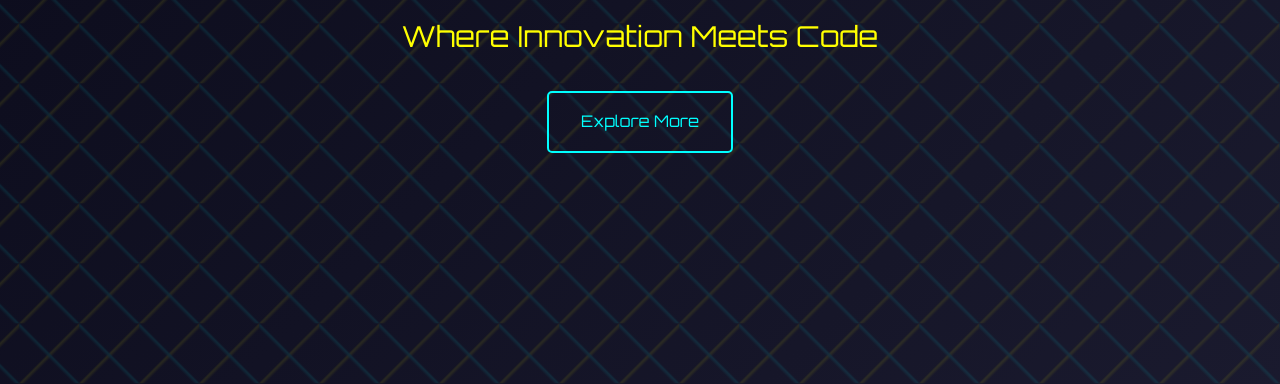
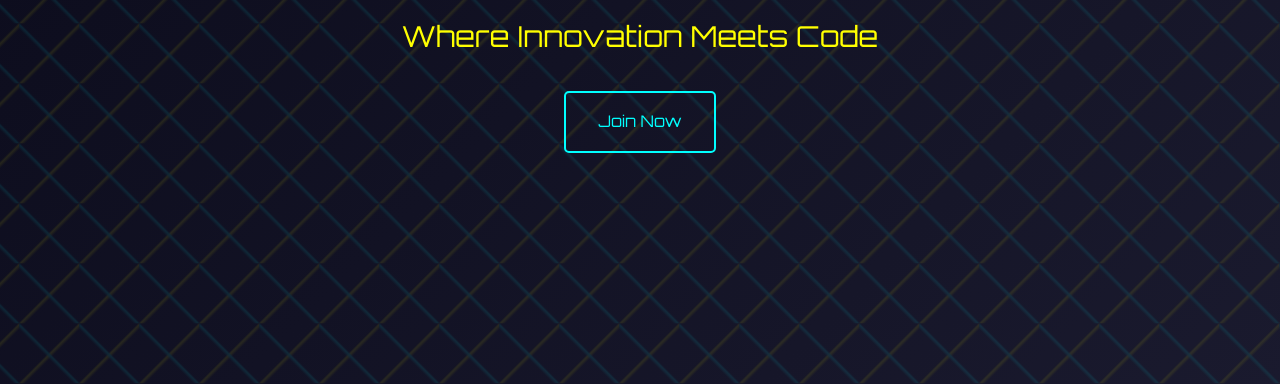
Before and after one commit to RADXIshan/XPLORE-LANDING-PAGE, a plain HTML site: page index.html in a window 1280 px wide. Shown: the part 416-800 px from the top of the page. Drawn offline with Linux system fonts and the light colour scheme.

Commit message:
Updated Html

```diff
--- a/index.html
+++ b/index.html
@@ -33,7 +33,7 @@
             <div class="hero-content">
                 <h1>Welcome to Xplore</h1>
                 <p>Where Innovation Meets Code</p>
-                <a href="#about" class="cta-button">Explore More</a>
+                <a href="#" class="cta-button">Join Now</a>
             </div>
         </div>
     </section>
```
